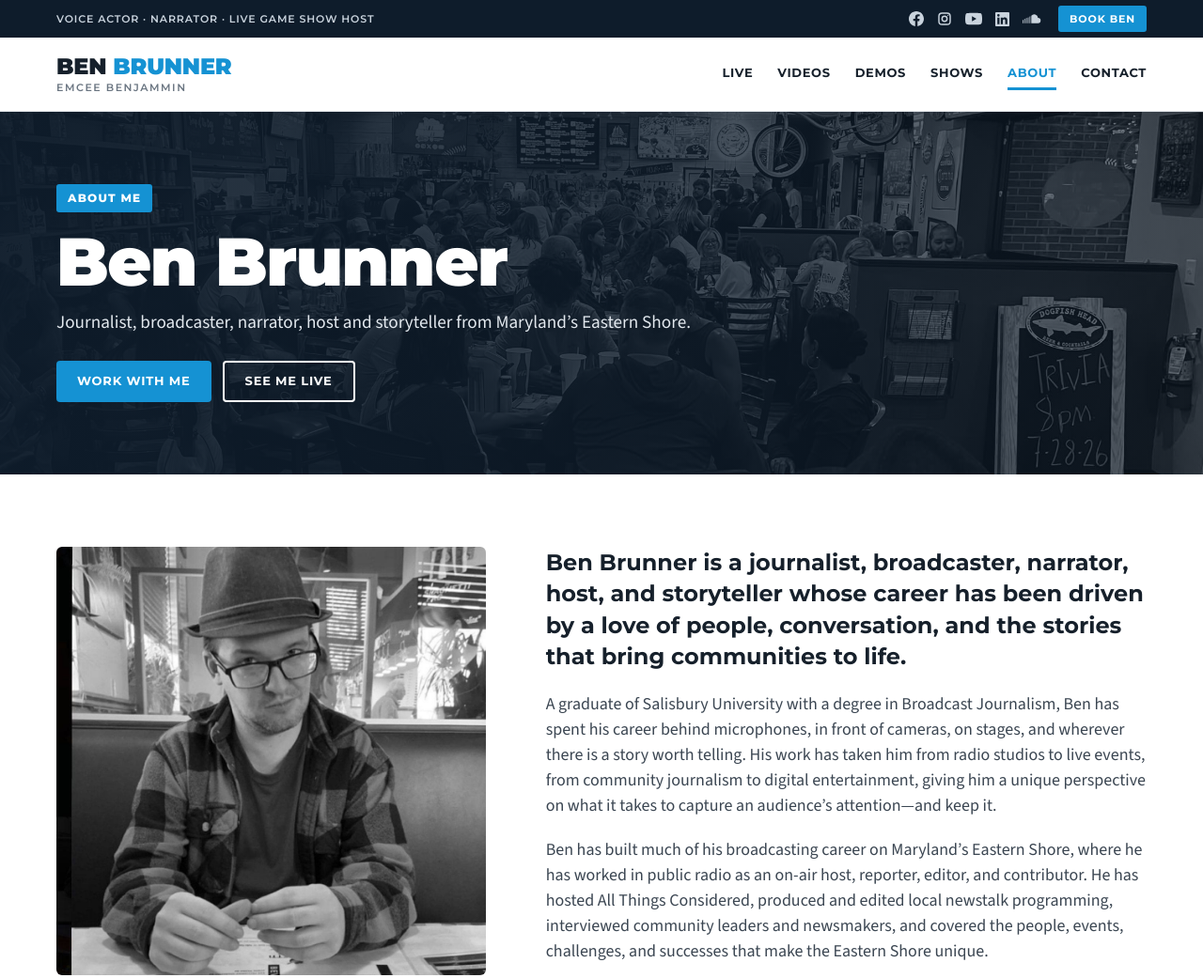
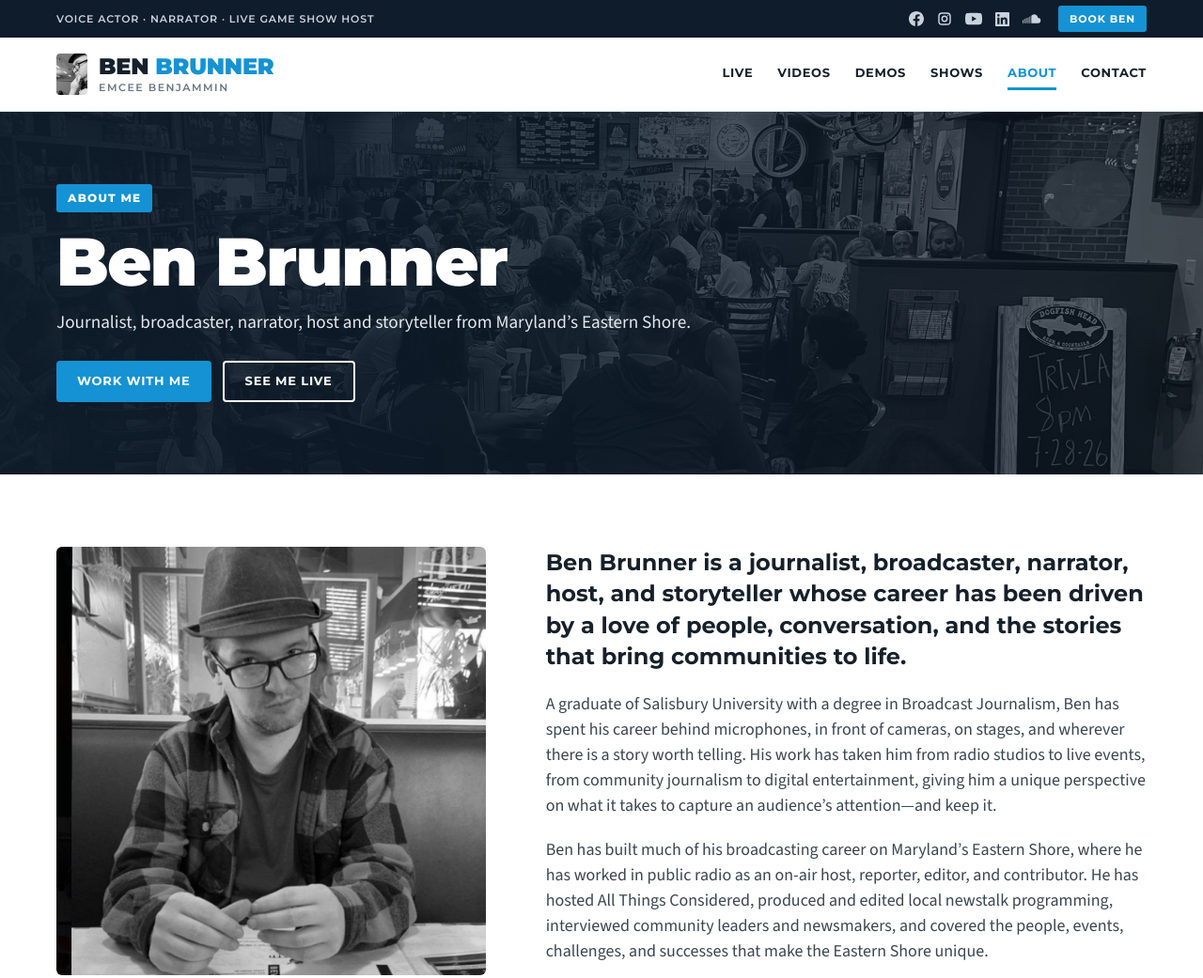
Before and after one commit to benbrunner86-max/emceebenjamin, a plain HTML site: page about.html in a window 1280 px wide. Shown: the top 1041 px of the page at 94% size. Drawn offline with nearby package versions, Linux system fonts and the light colour scheme.

Commit message:
Add photo beside header logo on all pages
Co-Authored-By: Claude Opus 5.5 <noreply@anthropic.com>
Claude-Session: https://claude.ai/code/session_01XF1mN9VkrMPP619t6Dr5C9

```diff
--- a/about.html
+++ b/about.html
@@ -145,6 +145,9 @@ footer .soc a:hover{color:#fff}
 .flinks a:hover{color:#8FD0F2}
 .legal{font-size:13px}
 .legal a{text-decoration:underline}
+header .logo{flex-direction:row;align-items:center;gap:12px}
+.logo-pic{width:33px;height:44px;object-fit:cover;border-radius:4px;flex:none}
+.logo-txt{display:flex;flex-direction:column;line-height:1}
 </style>
 </head>
 <body>
@@ -167,7 +170,7 @@ footer .soc a:hover{color:#fff}
 
 <header>
   <div class="wrap">
-    <a class="logo" href="index.html"><b>Ben <span>Brunner</span></b><small>Emcee Benjammin</small></a>
+    <a class="logo" href="index.html"><img class="logo-pic" src="images/logo-photo.jpg" alt="" width="33" height="44"><span class="logo-txt"><b>Ben <span>Brunner</span></b><small>Emcee Benjammin</small></span></a>
     <nav aria-label="Main">
       <div class="navlinks" id="navlinks">
         <a href="live.html">Live</a>
```
Also changed, not shown: book.html (+4 -1 lines), index.html (+4 -1 lines), live.html (+4 -1 lines), images/logo-photo.jpg (added).
